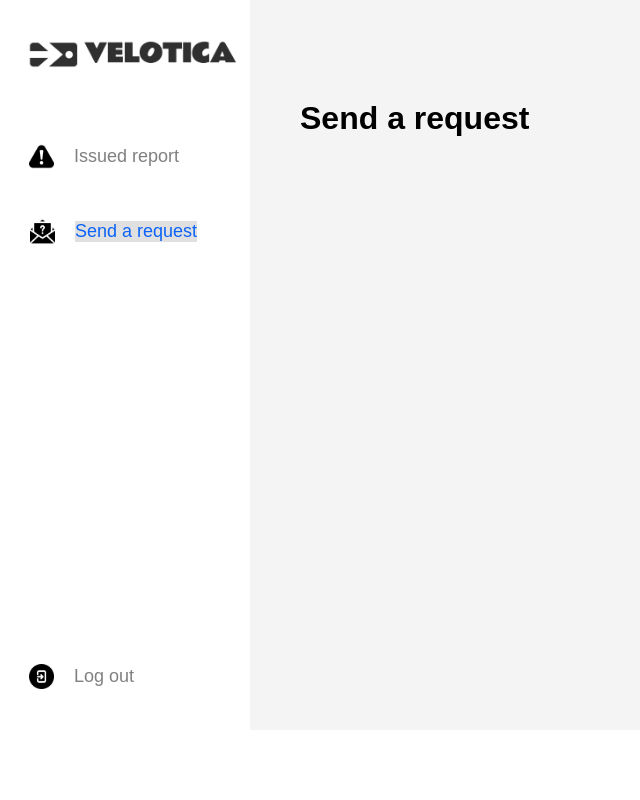
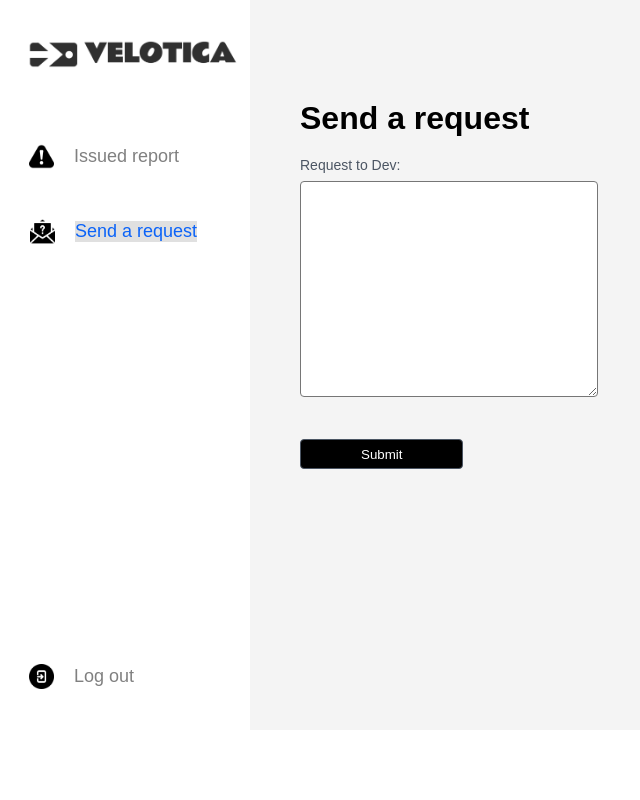
Before and after one commit to Peroxlyde/storemanagement, a PHP site: page /manager_send-request.php in a window 1280 px wide; the page is wider, and only the part inside the window is pictured. Shown: that part, without its empty margins (0-640 px from the left). Run offline with PHP 8.4, Linux system fonts and the light colour scheme.

Commit message:
updated-20/11

```diff
--- a/Manager/manager_send-request.php
+++ b/Manager/manager_send-request.php
@@ -71,6 +71,34 @@
   .side-navbar a.active {
         color: #0B63F8;
   }
+
+  label {
+  display: block;
+  font-size: 0.875rem;
+  color: #4b5563;
+  margin-bottom: 0.5rem;
+  }
+
+  input, button {
+  border: 1px solid #4b5563;
+  border-radius: 4px;
+  height: 30px;
+  line-height: 30 px;
+  padding-left: 5px;
+  }
+
+  input:focus, button:focus {
+  border-color: black;
+  box-shadow: 0 0 0 2px rgba(59, 130, 246, 0.2);
+ }
+
+ .form {
+  width: 50%;
+  margin-top: 20px;
+  margin-left: 50px;
+ }
+
+
 </style>
 </head>
 <body>
@@ -100,6 +128,15 @@
 
 <div class="main-content">
   <h1>Send a request</h1>
+  <form action="request_handling.php" class="form" method="get">
+    <div>
+      <label for="request">Request to Dev:</label>
+      <textarea row ="5" col ="60" name="request" style="width:298px; height: 216px; border-radius: 4px; padding-inline-start: 5px; padding:5px;"></textarea><br><br>
+    </div>
+    <div style="margin-top:20px;">
+        <input type="submit" style="color: white;background-color: black;padding-left: 60px;padding-right: 60px;">
+    </div>
+  </form>
 </div>
 </body>
 </html>
```
Also changed, not shown: Manager/request_handling.php (added, +14 -0 lines).
